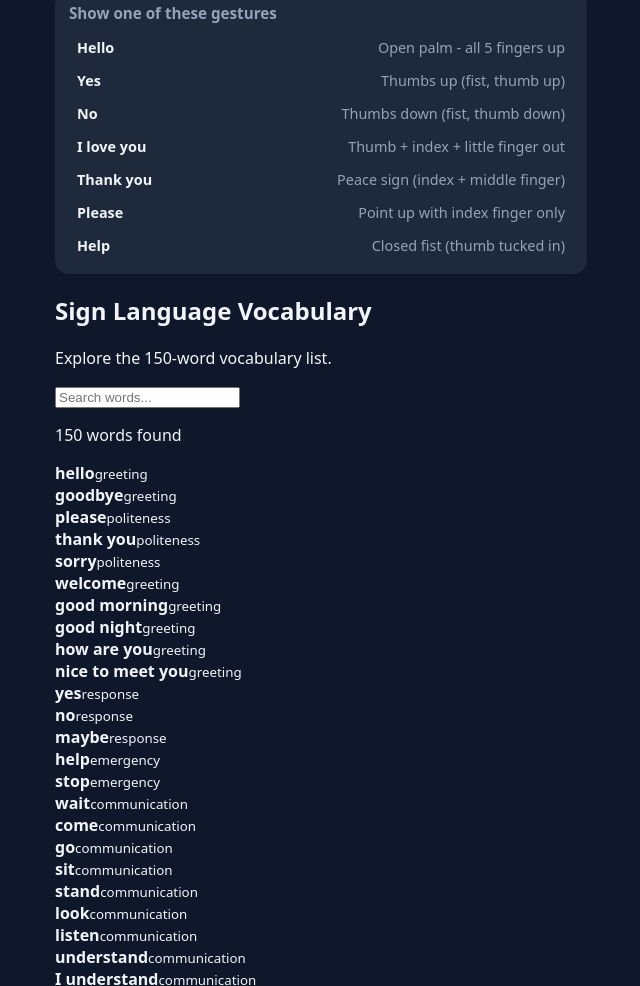
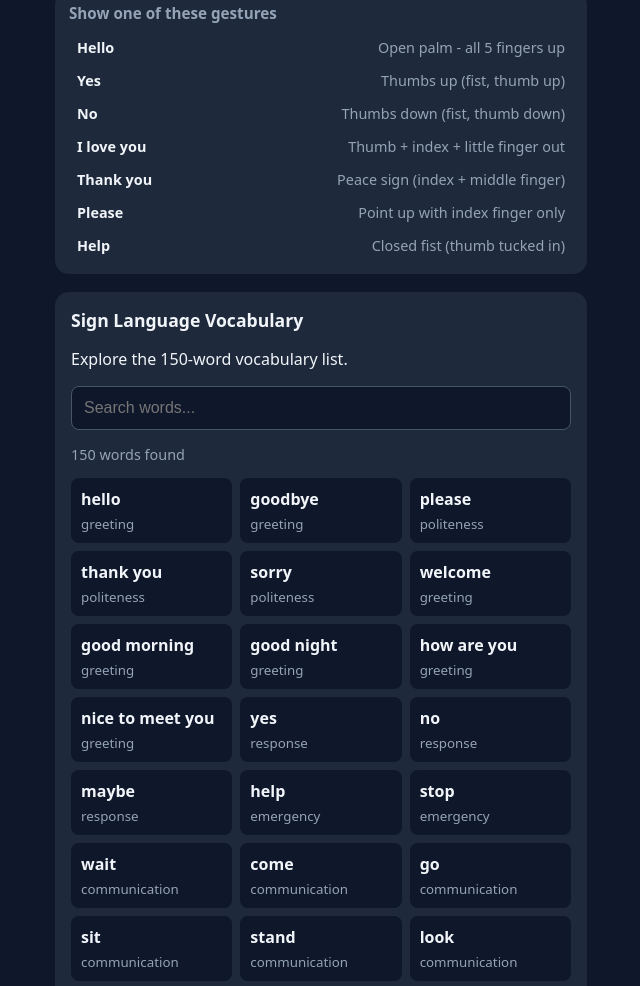
Before and after one commit to roshinianandan/sign-language-translator, a plain HTML site: page docs/index.html in a window 1280 px wide. Shown: the part 1007-1993 px from the top of the page, without its empty margins (319-959 px from the left). Drawn offline with Linux system fonts and the light colour scheme; no server answers; a script that the page names is missing; files whose address does not match are found by name.

Commit message:
Add vocabulary section styles to style.css

```diff
--- a/docs/style.css
+++ b/docs/style.css
@@ -30,3 +30,57 @@ button:disabled { opacity:.5; }
 .g { display:flex; justify-content:space-between; gap:10px; padding:7px 8px; border-radius:8px; font-size:.9rem; }
 .g span { color:var(--muted); text-align:right; }
 .g.hit { background:rgba(34,197,94,.2); }
+
+
+#vocabulary {
+  margin-top: 18px;
+  padding: 16px;
+  background: #1e293b;
+  border-radius: 14px;
+}
+
+#vocabulary h2 {
+  font-size: 1.1rem;
+  margin-top: 0;
+}
+
+#wordSearch {
+  width: 100%;
+  padding: 12px;
+  border: 1px solid #475569;
+  border-radius: 8px;
+  background: #0f172a;
+  color: #f1f5f9;
+  font-size: 1rem;
+}
+
+#wordCount {
+  color: #94a3b8;
+  font-size: 0.9rem;
+}
+
+#wordList {
+  display: grid;
+  grid-template-columns: repeat(2, minmax(0, 1fr));
+  gap: 8px;
+}
+
+.vocabulary-card {
+  display: flex;
+  flex-direction: column;
+  gap: 5px;
+  padding: 10px;
+  background: #0f172a;
+  border-radius: 8px;
+  overflow-wrap: anywhere;
+}
+
+.vocabulary-card small {
+  color: #94a3b8;
+}
+
+@media (min-width: 500px) {
+  #wordList {
+    grid-template-columns: repeat(3, minmax(0, 1fr));
+  }
+}
```
